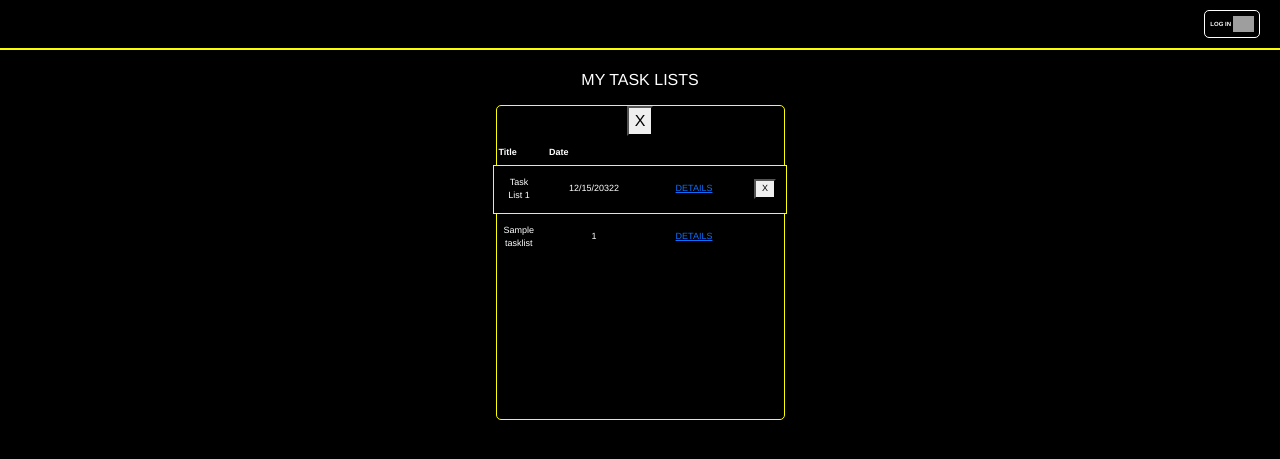
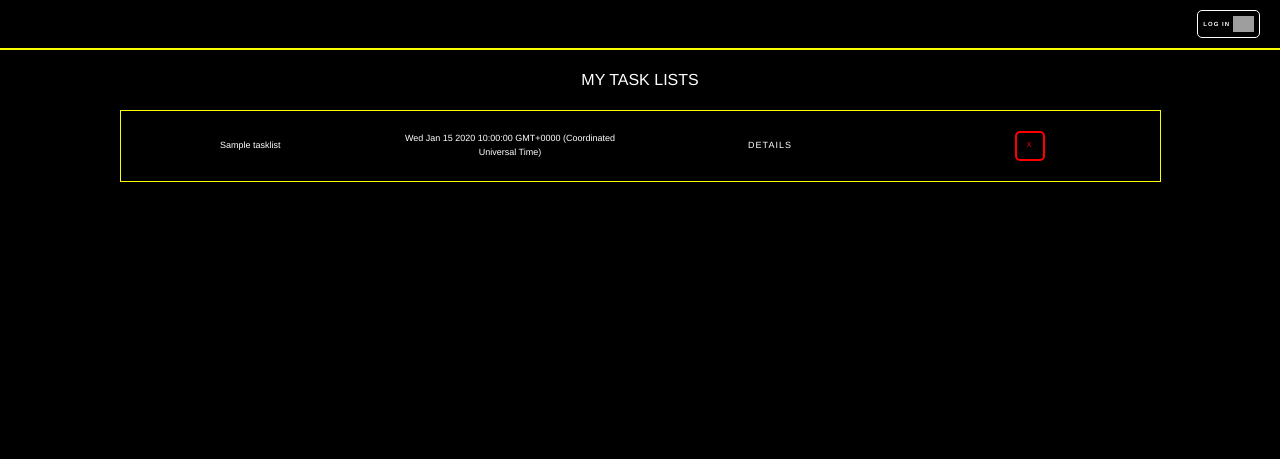
Before and after one commit to stefantavares/sei-project2, a Node server app: page /tasklists in a window 1280 px wide. Shown: the top 459 px of the page. Run offline with Node 20, Linux system fonts and the light colour scheme; tables that the repository leaves empty hold one stand-in row (values such as "Sample post"); some libraries are stand-ins or nearby versions; grey boxes are pictures that could not be loaded.

Commit message:
Add create new tasklist and display in index functionality

```diff
--- a/controllers/tasklists.js
+++ b/controllers/tasklists.js
@@ -2,7 +2,8 @@ const TaskList = require('../models/tasklist');
 
 module.exports = {
     index,
-    new: newTaskList
+    new: newTaskList,
+    create
 };
 
 function index(req, res) {
@@ -14,3 +15,12 @@ function index(req, res) {
 function newTaskList(rew, res) {
     res.render('tasklists/new');
 };
+
+function create(req, res) {
+    const tasklist = new TaskList(req.body);
+    tasklist.save(function (err) {
+        if (err) return res.render('tasklists/new');
+        console.log(tasklist);
+        res.redirect('/tasklists');
+    })
+}
--- a/public/stylesheets/style.css
+++ b/public/stylesheets/style.css
@@ -1,3 +1,8 @@
+@import url('https://fonts.googleapis.com/css?family=Montserrat:600&display=swap');
+
+
+
+
 * {
   box-sizing: border-box;
   font-family: Helvetica;
@@ -127,3 +132,69 @@ table td {
 #list td:nth-child(2), #list td:nth-child(3) {
   min-width: 100px;
 }
+
+/* Delete Buttons  */
+
+.button {
+  display: inline-flex;
+  height: 30px;
+  width: 30px;
+  border: 2px solid red;
+  border-radius: 5px;
+  margin: 10px 10px 10px 10px;
+  color: red;
+  text-transform: uppercase;
+  text-decoration: none;
+  font-size: .8em;
+  align-items: center;
+  justify-content: center;
+  overflow: hidden;
+}
+
+a {
+  color: white;
+  text-decoration: none;
+  letter-spacing: 1px;
+}
+
+.delete-button {
+  color: red;
+  text-decoration: none;
+  letter-spacing: 1px;
+}
+
+#button-3 {
+  position: relative;
+  overflow: hidden;
+  cursor: pointer;
+}
+
+#button-3 a {
+  position: relative;
+  transition: all .45s ease-Out;
+}
+
+#circle {
+  width: 0%;
+  height: 0%;
+  opacity: 0;
+  line-height: 40px;
+  border-radius: 50%;
+  background: red;
+  position: absolute;
+  transition: all .5s ease-Out;
+  top: 20px;
+  left: 70px;
+}
+
+#button-3:hover #circle {
+  width: 200%;
+  height: 500%;
+  opacity: 1;
+  top: -70px;
+  left: -70px;
+}
+
+#button-3:hover a {
+  color: white;
+}
--- a/routes/tasklists.js
+++ b/routes/tasklists.js
@@ -8,6 +8,9 @@ router.get('/', taskListsCtrl.index);
 // GET "/new" - New Route
 router.get('/new', taskListsCtrl.new);
 
+// POST "/" - Create Route
+router.post('/', taskListsCtrl.create);
+
 
 
 module.exports = router;
--- a/views/tasklists/index.ejs
+++ b/views/tasklists/index.ejs
@@ -1,31 +1,26 @@
 <%- include('../partials/header') %>
 <h1>MY TASK LISTS</h1>
-<div id="all-list-container">
     <table id="list">
         <thead>
           <tr>
-            <th>Title</th>
-            <th>Date</th>
           </tr>
         </thead>
         <tbody>
-                <tr id="one-list-container">
-                    <td>Task List 1</td>
-                    <td>12/15/20322</td>
-                    <td><a href="">DETAILS</a></td>
-                    <td><button>X</button></td>
-                </tr>
           <% taskLists.forEach(function(t) { %>
-            <tr>
+            <tr id="one-list-container">
               <td><%= t.title %></td>
-              <td><%= t.date %></td>
+              <td><%= t.listDate %></td>
               <td><a href="">DETAILS</a></td>
-              <button>X</button>
+              <td>
+                  <div class="button" id="button-3">
+                    <div id="circle"></div>
+                    <a class="delete-button" href="">X</a>
+                </div>
+                </td>
             </tr>
             <% }); %>
           </tbody>
         </table>
-</div>
 
 
 <%- include('../partials/footer') %>
--- a/views/tasklists/new.ejs
+++ b/views/tasklists/new.ejs
@@ -1,12 +1,12 @@
 <%- include('../partials/header') %>
 <h1>ADD A NEW TASK LIST</h1>
 <div id="new-list-container">
-<form action="/movies" method="POST">
+<form action="/tasklists" method="POST">
   <label>TITLE:
     <input type="text" name="title">
   </label><br>
   <label>DATE:
-    <input type="date" name="date">
+    <input type="date" name="listDate">
   </label><br><br>
   <input type="submit" value="ADD TASK LIST">
 </form>
```
Also changed, not shown: models/tasklist.js (+6 -4 lines).
